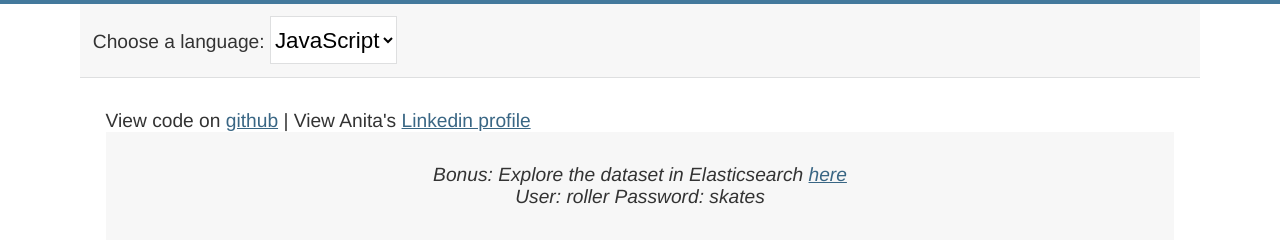
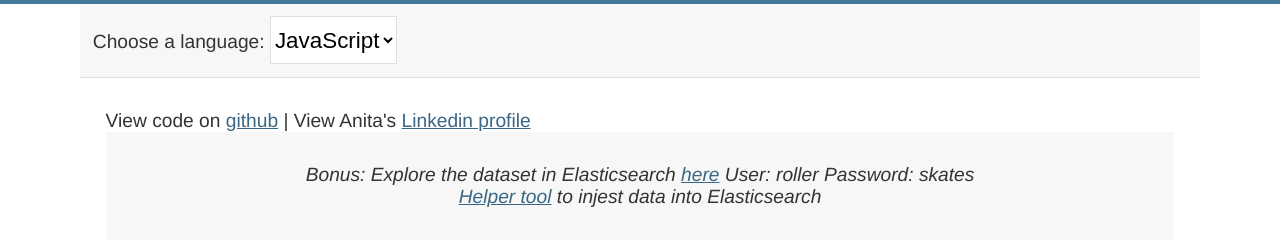
Before and after one commit to purplebugs/github-stats, a website: page static/index.html in a window 1280 px wide. Shown: the part 142-388 px from the top of the page. Drawn offline with Linux system fonts and the light colour scheme; no server answers.

Commit message:
link to helper tool

```diff
--- a/static/index.html
+++ b/static/index.html
@@ -88,8 +88,12 @@
               target="_blank"
               >here</a
             >
-            <br />
+
             User: roller Password: skates
+            <p>
+              <a href="elasticsearch.html">Helper tool</a> to injest data into
+              Elasticsearch
+            </p>
           </div>
         </span>
         <span id="image"><!-- TODO add some image?--> </span>
```
